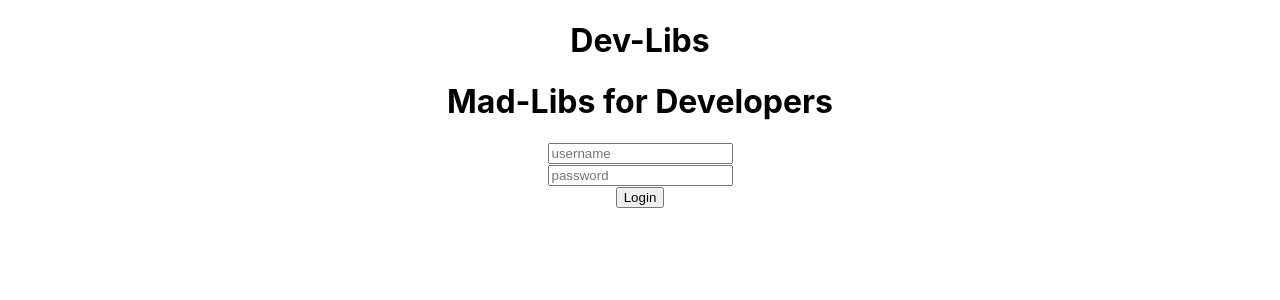
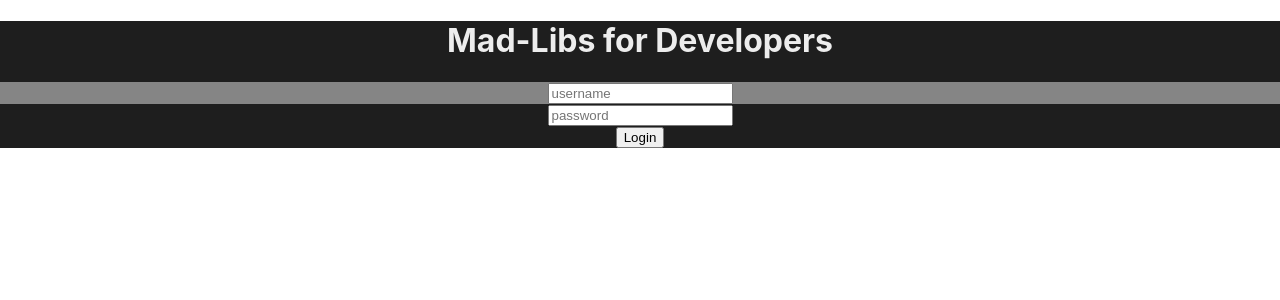
Before and after one commit to dev-libs/frontend, a React (Create React App) app: page /login in a window 1280 px wide. Shown: the top 300 px of the page. Built offline with nearby package versions, Linux system fonts and the light colour scheme.

Commit message:
fixing issues

```diff
--- a/src/App.css
+++ b/src/App.css
@@ -1,3 +1,9 @@
 .App {
+  background-color: #1E1E1E;
+  color: #EDEDED;
   text-align: center;
 }
+
+.names-login {
+  background-color: #858585;
+}
--- a/src/App.js
+++ b/src/App.js
@@ -9,9 +9,8 @@ import './App.css';
 function App() {
   return (
     <div className="App">
-     <h1>Dev-Libs</h1>
-     {/* <Route exact path="/" component={DevLib}/> */}
-     <Route path="/login" component={LoginForm}/>
+     <h1>Mad-Libs for Developers </h1>
+     <Route path="/" component={LoginForm}/>
      <Route path="/register" component={RegisterForm}/>
     </div>
   );
--- a/src/components/LoginForm.js
+++ b/src/components/LoginForm.js
@@ -9,9 +9,8 @@ const LoginForm = ({ errors, touched, values, status }) => {
 
     return (
         <div>
-            <h1>Mad-Libs for Developers </h1>
             <Form>
-                <div>
+                <div className="names-login">
                     <Field type="username" name="Username" placeholder="username" />
                     {touched.name && errors.name && <p className="name-login">{errors.name}</p>}
                 </div>
--- a/src/components/RegisterForm.js
+++ b/src/components/RegisterForm.js
@@ -0,0 +1,43 @@
+import React from 'react';
+import { Form, Field, withFormik } from 'formik';
+import axios from "axios";
+import * as Yup from 'yup';
+
+
+const RegisterForm = ({ errors, touched, values, status }) => {
+
+
+    return (
+        <div>
+            <Form>
+                <div>
+                    <Field type="username" name="Username" placeholder="username" />
+                    {touched.name && errors.name && <p className="name-register">{errors.name}</p>}
+                </div>
+                <div>
+                    <Field type="password" name="Password" placeholder="password" />
+                    {touched.password && errors.name && <p className="passsword-register">{errors.password}</p>}
+                </div>
+
+                <button type="submit">Register</button>
+            </Form>
+        </div>
+
+    );
+}
+
+const FormikRegisterForm = withFormik({
+    mapPropsToValues({ username, password, }) {
+        return{
+            username : username || "",
+            password : password || "",
+        }
+    },
+
+    validationSchema: Yup.object().shape({
+        name: Yup.string().required("Please Fill In Your Username"),
+        password: Yup.string().required("Please Enter Your Password")
+    })
+})(RegisterForm)
+
+export default FormikRegisterForm;
```
